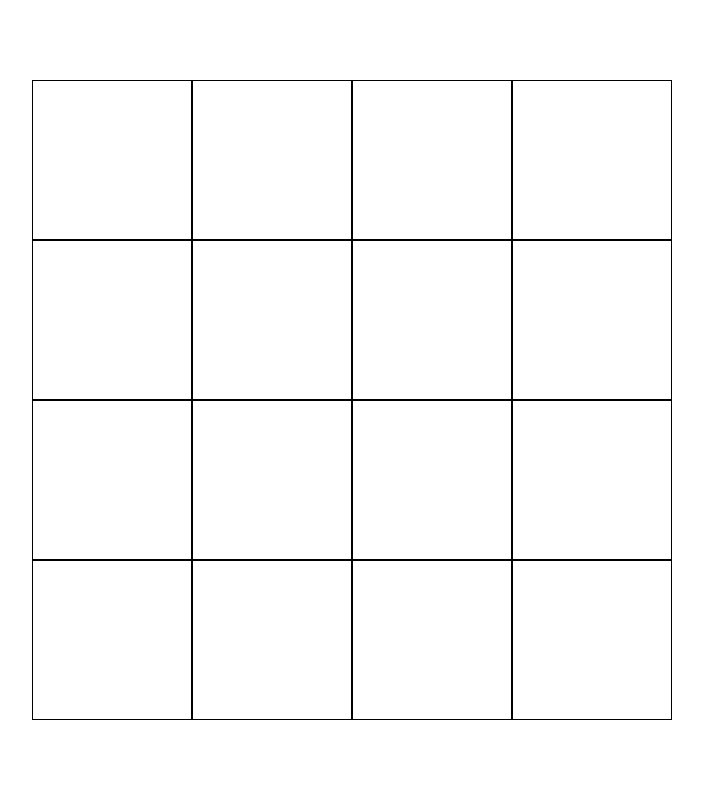
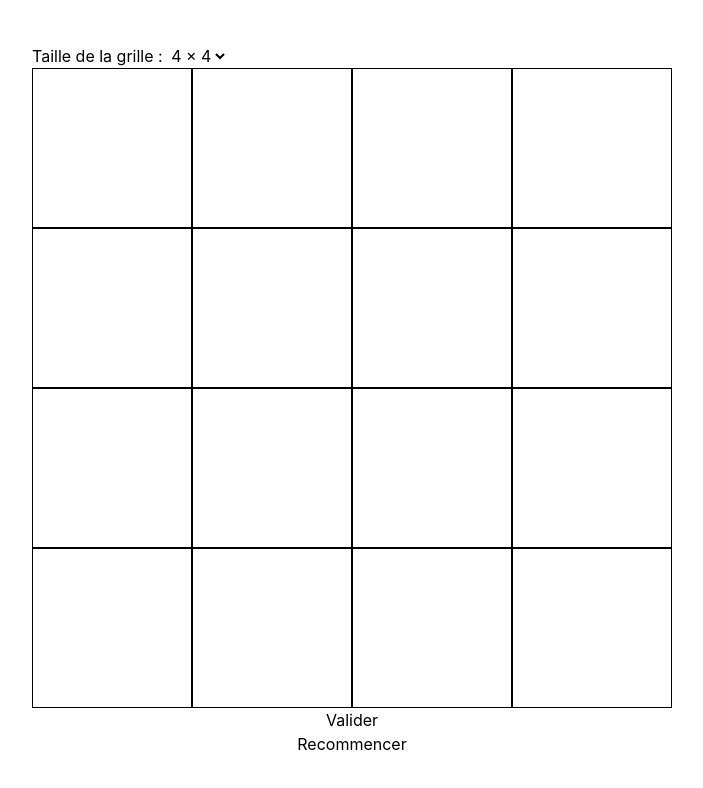
Before and after one commit to hugohausammann/TM_hugo, a Vue app in the folder TM_hugo/: page / in a window 1280 px wide. Shown: the top 788 px of the page, without its empty margins (288-991 px from the left). Built offline with nearby package versions, Linux system fonts and the light colour scheme.

Commit message:
boutons et changer grille

```diff
--- a/TM_hugo/src/components/Takuzu.vue
+++ b/TM_hugo/src/components/Takuzu.vue
@@ -1,11 +1,14 @@
 <script setup lang="ts">
-import { ref } from 'vue'
-import { creerGrilleVide, ligneInvalide, obtenirColonne, partieGagnee } from '../takuzu/logique'
+import { computed,ref } from 'vue'
+import { creerGrilleVide, partieGagnee } from '../takuzu/logique'
 import type { Grille } from '../takuzu/types'
 
-const taille = 4
-const tailleCase = 80 / taille
-const taillechiffre = tailleCase * 0.4
+const taille = ref(4)
+
+const tailleCase = computed(() => 80 / taille.value)
+const taillechiffre = computed(() => tailleCase.value * 0.4)
+
+const grille = ref<Grille>(creerGrilleVide(taille.value))
 
 
 function changerCellule(indexLigne: number, indexCellule: number) {
@@ -26,21 +29,25 @@ function changerCellule(indexLigne: number, indexCellule: number) {
   } else {
     ligne[indexCellule] = null
   }
+}
 
-  const estInvalide = ligneInvalide(ligne)
-  console.log('Ligne invalide :', estInvalide)
+function recommencer() {
+  grille.value = creerGrilleVide(taille.value)
+  jeuTermine.value = false
+  messageValidation.value = ''
+}
 
-  const colonne = obtenirColonne(grille.value, indexCellule)
-  const colonneEstInvalide = ligneInvalide(colonne)
-  console.log('Colonne invalide :', colonneEstInvalide)
-
+function validerPartie() {
   if (partieGagnee(grille.value)) {
     jeuTermine.value = true
+    messageValidation.value = 'Félicitations, vous avez gagné !'
+  } else {
+    messageValidation.value = 'La partie n\'est pas encore terminée.'
   }
 }
 
-const grille = ref<Grille>(creerGrilleVide(taille))
 const jeuTermine = ref(false)
+const messageValidation = ref('')
 
 
 
@@ -50,6 +57,18 @@ const jeuTermine = ref(false)
 <template>
   <div class="page">
     <div>
+      <label>
+        Taille de la grille :
+
+        <select
+          v-model.number="taille"
+          @change="recommencer"
+        >
+          <option :value="4">4 × 4</option>
+          <option :value="6">6 × 6</option>
+          <option :value="8">8 × 8</option>
+        </select>
+      </label>
       <div
         v-for="(ligne, indexLigne) in grille"
         class="ligne"
@@ -68,7 +87,10 @@ const jeuTermine = ref(false)
         </div>
       </div>
     </div>
-    <p v-if="jeuTermine">VICTOIRE, jeu terminé !</p>
+    <p v-if="messageValidation">{{ messageValidation }}</p>
+
+    <button @click="validerPartie">Valider</button>
+    <button @click="recommencer">Recommencer</button>
 
   </div>
 </template>
@@ -77,6 +99,7 @@ const jeuTermine = ref(false)
 .page {
   min-height: 100vh;
   display: flex;
+  flex-direction: column;
   justify-content: center;
   align-items: center;
 }
```
